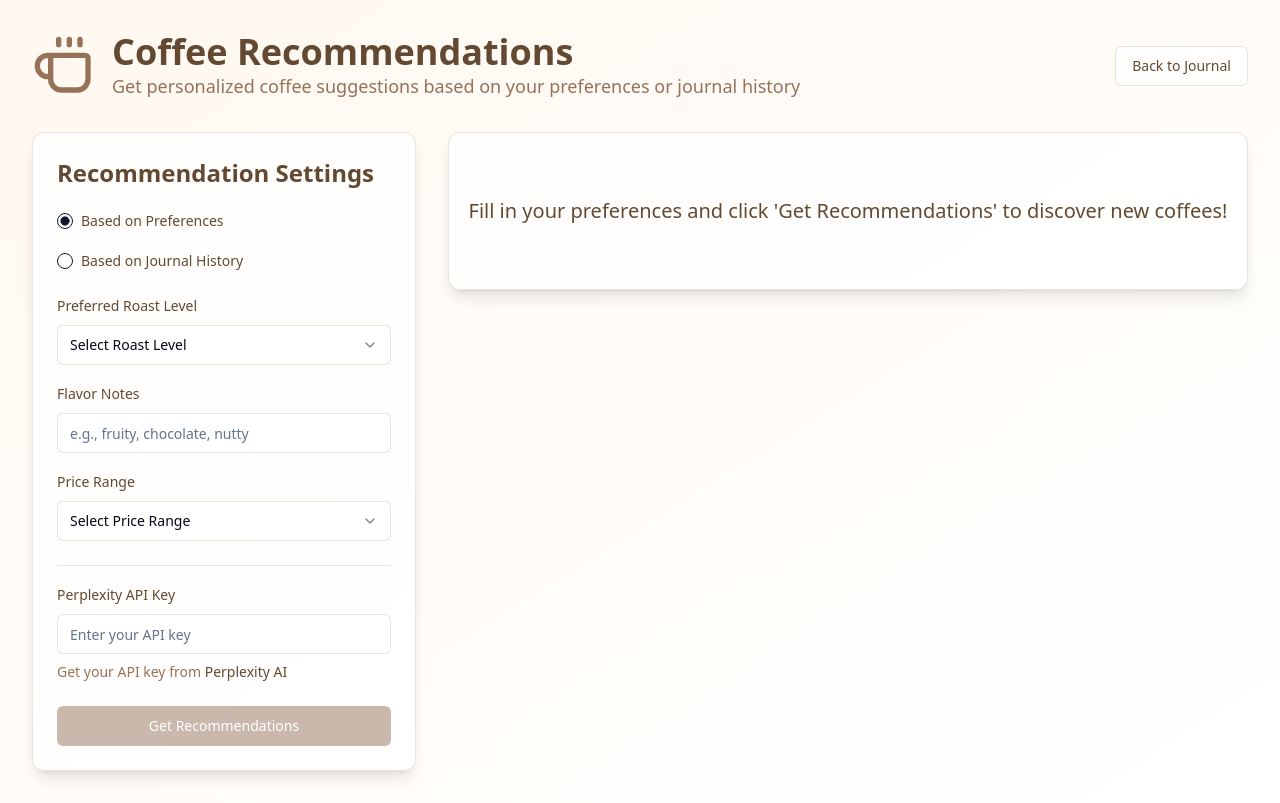
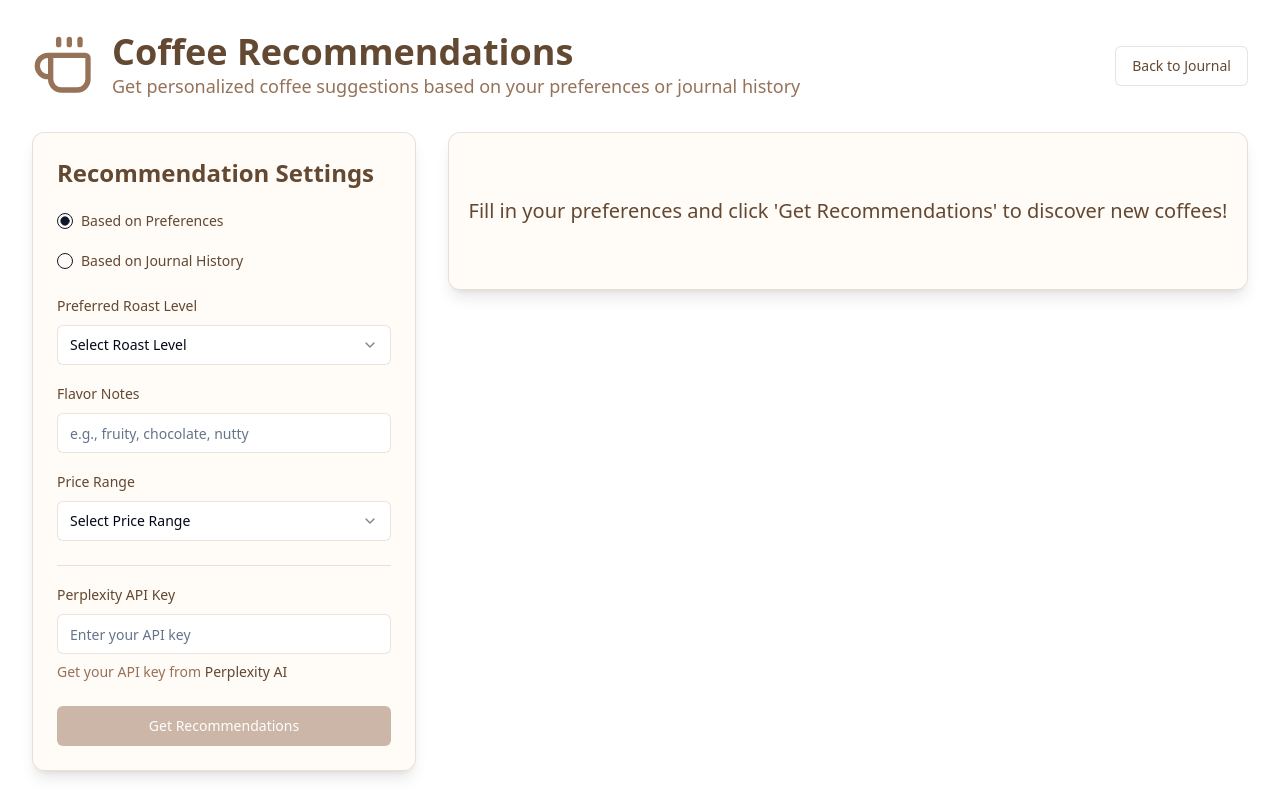
Before and after one commit to harezaj/CoffeeTracker, a React (Vite) app: page /recommendations in a window 1280 px wide. Built offline with nearby package versions, Linux system fonts and the light colour scheme.

Commit message:
Update theme from Index to Recommendations
Copied the theme styling from the Index page and applied it to the Recommendations page for consistent design across the application.
[skip gpt_engineer]

```diff
--- a/src/pages/Recommendations.tsx
+++ b/src/pages/Recommendations.tsx
@@ -93,7 +93,7 @@ const Recommendations = () => {
   };
 
   return (
-    <div className="min-h-screen bg-gradient-to-br from-cream-light to-white">
+    <div className="min-h-screen bg-white">
       <div className="container py-8 space-y-8">
         <header className="space-y-4">
           <div className="flex items-center justify-between">
@@ -115,7 +115,7 @@ const Recommendations = () => {
             <Link to="/">
               <Button
                 variant="outline"
-                className="bg-white/80 hover:bg-white transition-colors border-coffee/20 text-coffee-dark hover:text-coffee"
+                className="border-coffee/20 text-coffee-dark hover:text-coffee hover:bg-cream-light transition-colors"
               >
                 Back to Journal
               </Button>
@@ -124,7 +124,7 @@ const Recommendations = () => {
         </header>
 
         <div className="grid grid-cols-1 md:grid-cols-3 gap-8">
-          <div className="space-y-6 bg-white/80 backdrop-blur-sm p-6 rounded-xl border border-coffee/20 shadow-lg">
+          <div className="space-y-6 bg-cream-light/50 backdrop-blur-sm p-6 rounded-xl border border-coffee/20 shadow-lg">
             <h2 className="text-2xl font-semibold text-coffee-dark">
               Recommendation Settings
             </h2>
@@ -246,7 +246,7 @@ const Recommendations = () => {
                 ))}
               </div>
             ) : (
-              <div className="text-center py-16 bg-white/80 rounded-xl backdrop-blur-sm border border-coffee/20 shadow-lg">
+              <div className="text-center py-16 bg-cream-light/50 rounded-xl backdrop-blur-sm border border-coffee/20 shadow-lg">
                 <p className="text-coffee-dark text-xl">
                   {recommendationType === "preferences"
                     ? "Fill in your preferences and click 'Get Recommendations' to discover new coffees!"
```
